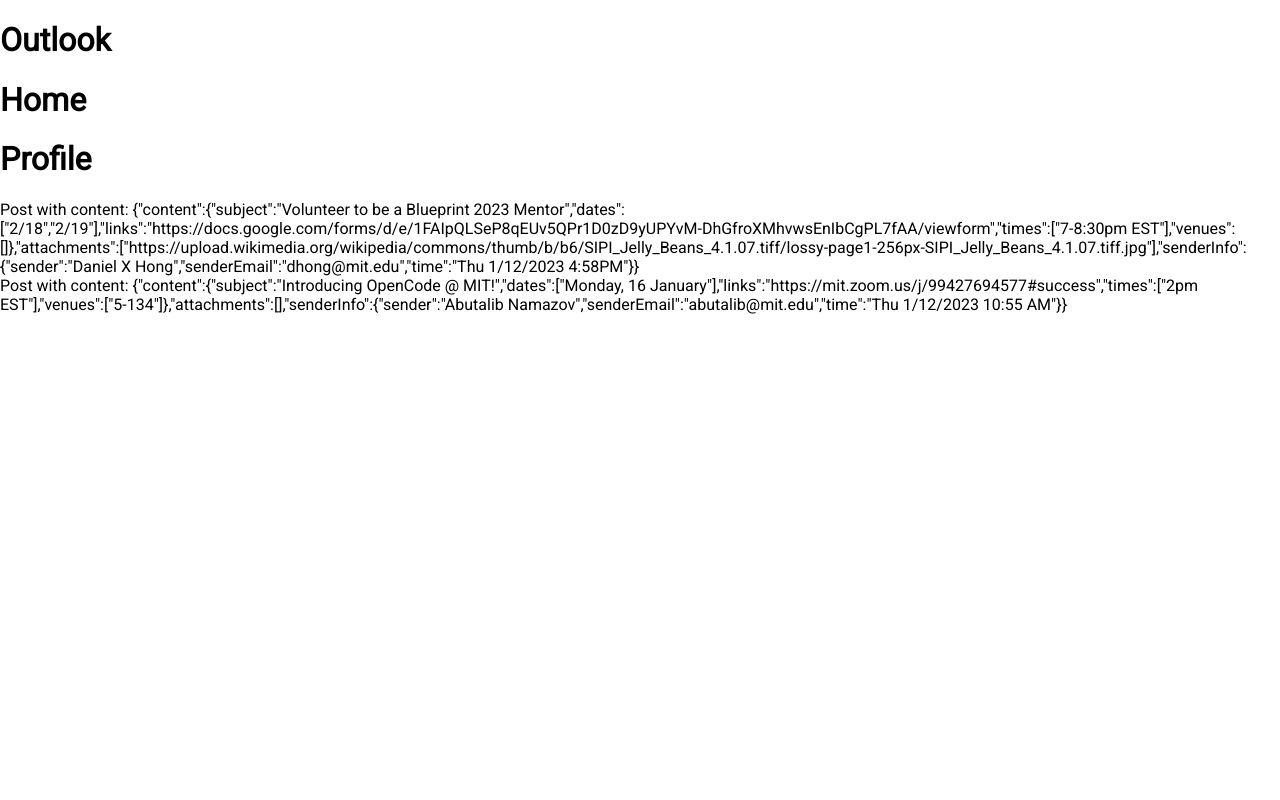
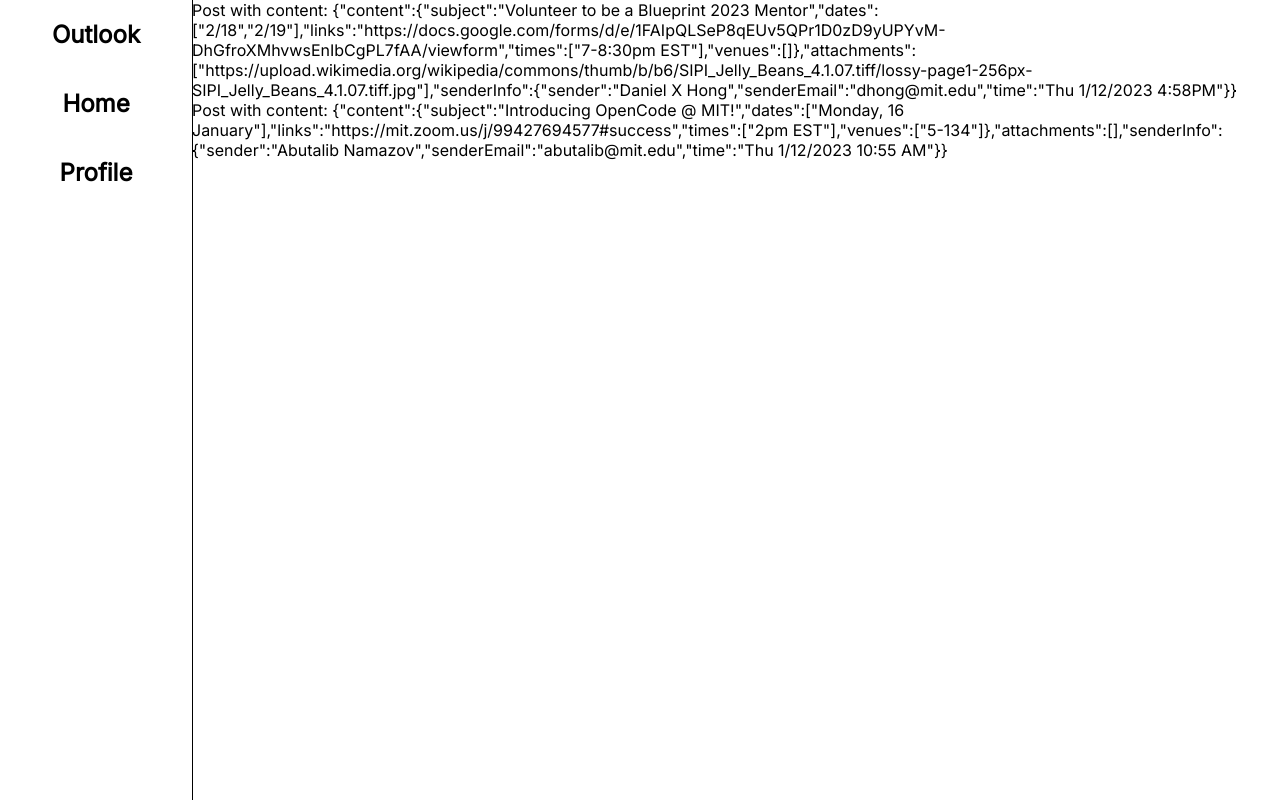
Before and after one commit to vyinkabanjo/InstaSpam_weblabMIT, a React app: page / in a window 1280 px wide. Built offline with nearby package versions, Linux system fonts and the light colour scheme; no server answers; the HTML template or start-up script is replaced by a standard one.

Commit message:
Updated CSS and added semantic HTML tags

```diff
--- a/client/src/components/pages/Feed.css
+++ b/client/src/components/pages/Feed.css
@@ -0,0 +1,3 @@
+.Feed-container {
+    margin-left: var(--xxl);
+}
--- a/client/src/components/pages/Feed.js
+++ b/client/src/components/pages/Feed.js
@@ -56,7 +56,7 @@
   }, []);
 
   return (
-    <div>
+    <section className="u-flexColumn Feed-container">
       {emails.map((emailObj, id) => (
         <Post
           key={id}
@@ -65,7 +65,7 @@
           senderInfo={emailObj.senderInfo}
         />
       ))}
-    </div>
+    </section>
   );
 };
 
--- a/client/src/components/pages/NavBar.css
+++ b/client/src/components/pages/NavBar.css
@@ -0,0 +1,10 @@
+.NavBar-container {
+    height: 100%;
+    width: var(--xxl);
+    border-right: var(--xxs) solid black;
+    z-index: 1;
+
+    position: fixed; /* Fixed Sidebar (stay in place on scroll) */
+    top: 0; /* Stay at the top */
+    left: 0;
+}
--- a/client/src/components/pages/NavBar.js
+++ b/client/src/components/pages/NavBar.js
@@ -11,11 +11,11 @@
  */
 const NavBar = (props) => {
   return (
-    <div>
+    <nav className="u-flexColumn NavBar-container u-flex-alignCenter">
       <h1>Outlook</h1>
       <h1>Home</h1>
       <h1>Profile</h1>
-    </div>
+    </nav>
   );
 };
 
--- a/client/src/components/pages/Post.js
+++ b/client/src/components/pages/Post.js
@@ -12,7 +12,7 @@
  * @param {object} senderInfo object containing sender information
  */
 const Post = (props) => {
-  return <div>Post with content: {JSON.stringify(props)}</div>;
+  return <article>Post with content: {JSON.stringify(props)}</article>;
 };
 
 export default Post;
--- a/client/src/utilities.css
+++ b/client/src/utilities.css
@@ -15,7 +15,7 @@
 */
 
 /* TODO: REPLACE WITH YOUR OWN FONT! */
-@import url("https://fonts.googleapis.com/css?family=Roboto&display=swap");
+@import url("https://fonts.googleapis.com/css?family=Inter&display=swap");
 
 :root {
   --primary: #396dff;
@@ -25,16 +25,18 @@
   --grey: #f7f7f7;
   --white: #fff;
 
+  --xxs: 1px;
   --xs: 4px;
   --s: 8px;
   --m: 16px;
   --l: 24px;
+  --xxl: 192px;
 }
 
 body {
   margin: 0;
   padding: 0;
-  font-family: "Roboto", sans-serif;
+  font-family: "Inter", sans-serif;
   font-weight: 300;
 }
 
@@ -79,12 +81,14 @@
   cursor: pointer;
 }
 
+/* TODO: Change Styling of .u-link to reflect wireframe*/
 .u-link {
   color: var(--primary);
   text-decoration: none;
   cursor: pointer;
 }
 
+/* TODO: Add slight grayed background on hover */
 .u-link:hover {
   color: var(--primary--dim);
 }
```
